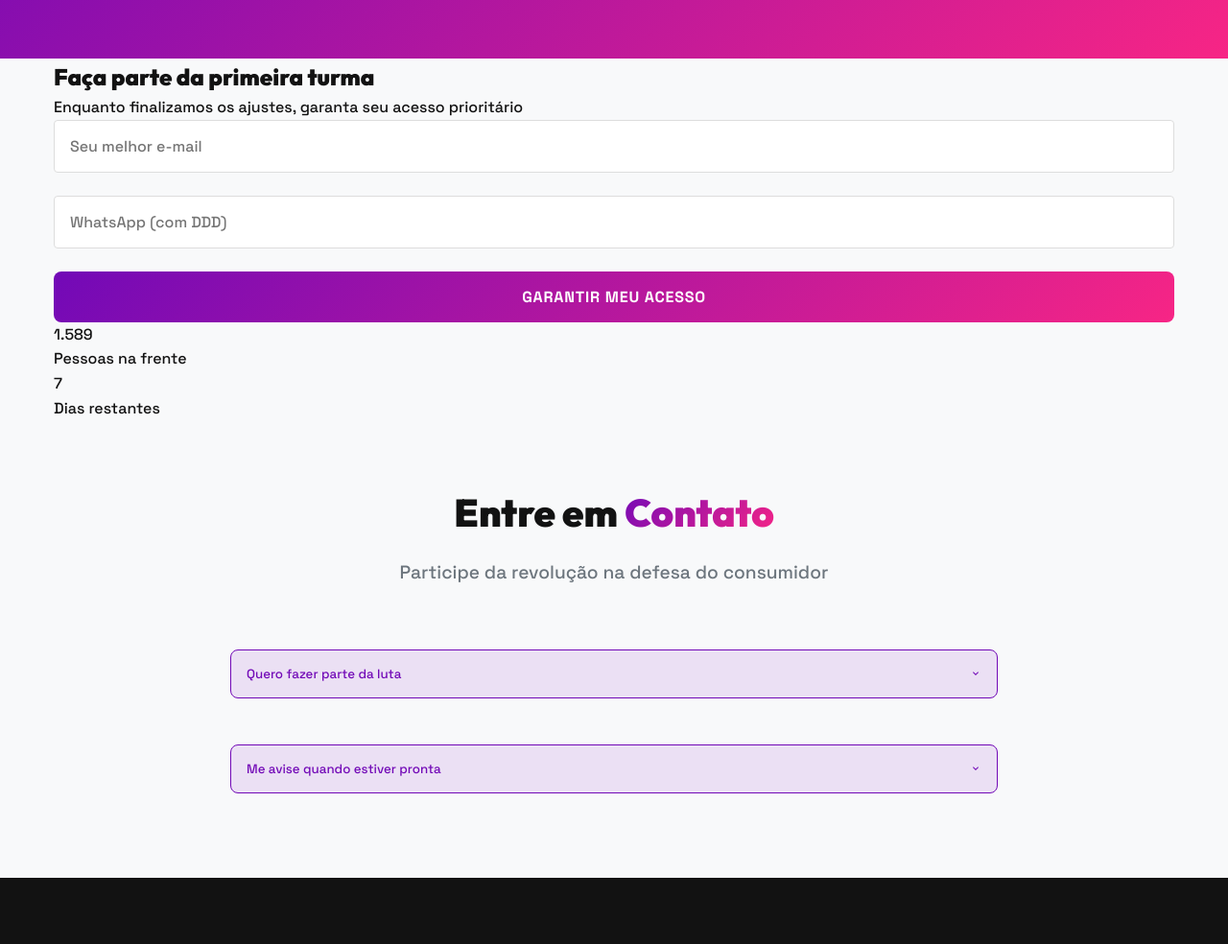
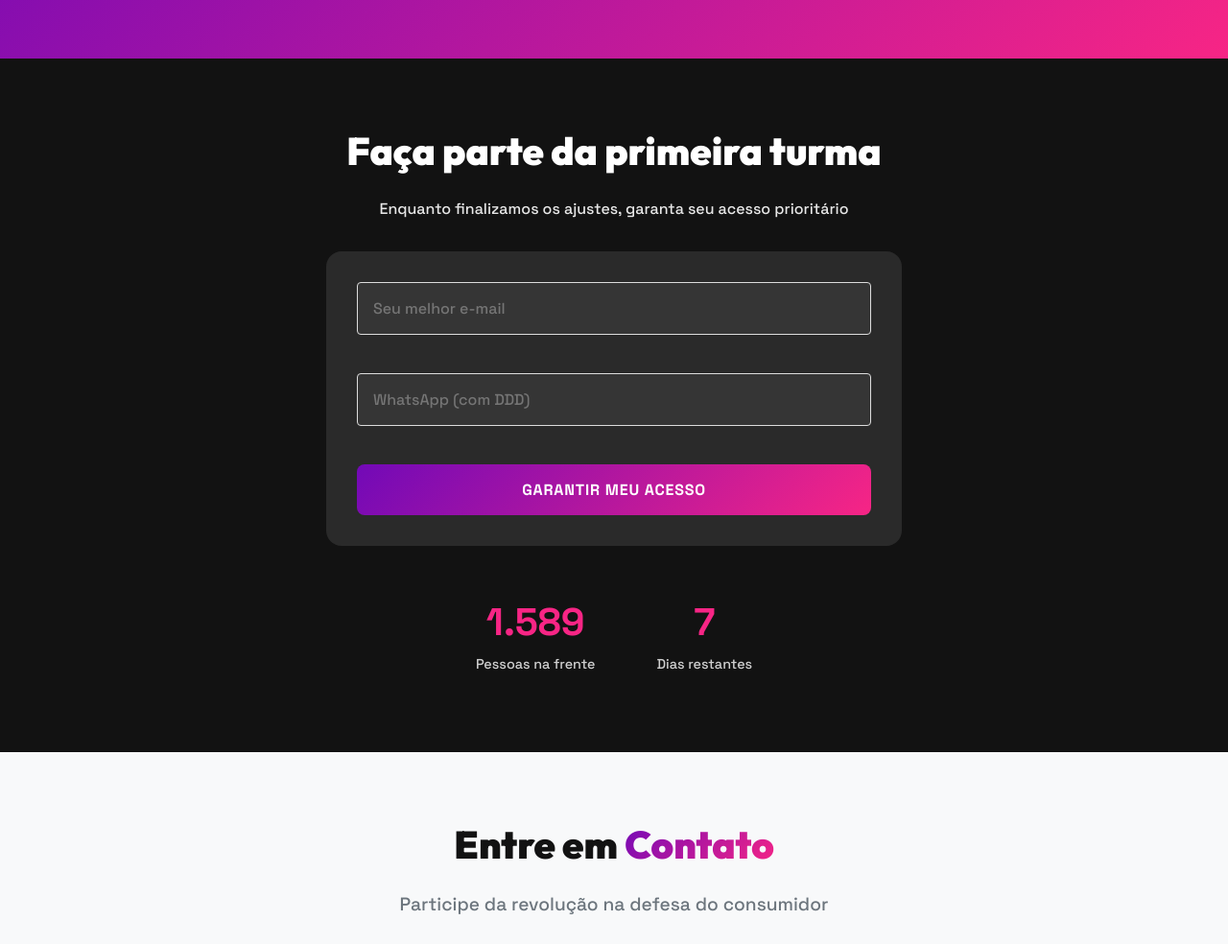
Before and after one commit to Juzita/juzita.ai, a plain HTML site: page index.html in a window 1280 px wide. Shown: the part 3668-4652 px from the top of the page at 96% size. Drawn offline with Linux system fonts and the light colour scheme.

Commit message:
Atualizar o styles.css

```diff
--- a/styles.css
+++ b/styles.css
@@ -563,6 +563,67 @@ nav a:hover::after {
   opacity: 0.9;
 }
 
+/* ========= WAITLIST SECTION ========= */
+.waitlist {
+  padding: var(--space-xxl) 0;
+  background: var(--neutral-dark);
+  color: white;
+  text-align: center;
+}
+
+.waitlist-content {
+  max-width: 600px;
+  margin: 0 auto;
+}
+
+.waitlist h2 {
+  font-size: 2.5rem;
+  margin-bottom: var(--space-md);
+}
+
+.waitlist p {
+  opacity: 0.9;
+  margin-bottom: var(--space-xl);
+}
+
+.waitlist-form {
+  background: rgba(255,255,255,0.1);
+  padding: var(--space-xl);
+  border-radius: var(--radius-lg);
+  margin-bottom: var(--space-xl);
+}
+
+.waitlist-form input {
+  width: 100%;
+  margin-bottom: var(--space-md);
+  padding: var(--space-md);
+  border-radius: var(--radius-md);
+  border: 1px solid rgba(255,255,255,0.2);
+  background: rgba(255,255,255,0.05);
+  color: white;
+}
+
+.waitlist-info {
+  display: flex;
+  justify-content: center;
+  gap: var(--space-xl);
+}
+
+.info-item {
+  padding: var(--space-md);
+}
+
+.info-item .number {
+  font-size: 2.5rem;
+  font-weight: 900;
+  color: var(--accent);
+}
+
+.info-item .label {
+  opacity: 0.8;
+  font-size: 0.9rem;
+}
+
 /* ========= CONTACT SECTION ========= */
 .contact-section {
   padding: var(--space-xxl) 0;
@@ -836,4 +897,32 @@ footer {
     gap: var(--space-md);
     text-align: center;
   }
+
+  .waitlist-info {
+    flex-direction: column;
+    gap: var(--space-md);
+  }
 }
+
+@media (max-width: 480px) {
+  .hero-content h1 {
+    font-size: 1.8rem;
+  }
+
+  .step {
+    flex-direction: column;
+  }
+
+  .step-number {
+    margin-bottom: var(--space-md);
+  }
+
+  .feature-item {
+    flex-direction: column;
+    align-items: flex-start;
+  }
+
+  .feature-icon {
+    margin-bottom: var(--space-sm);
+  }
+}
```
